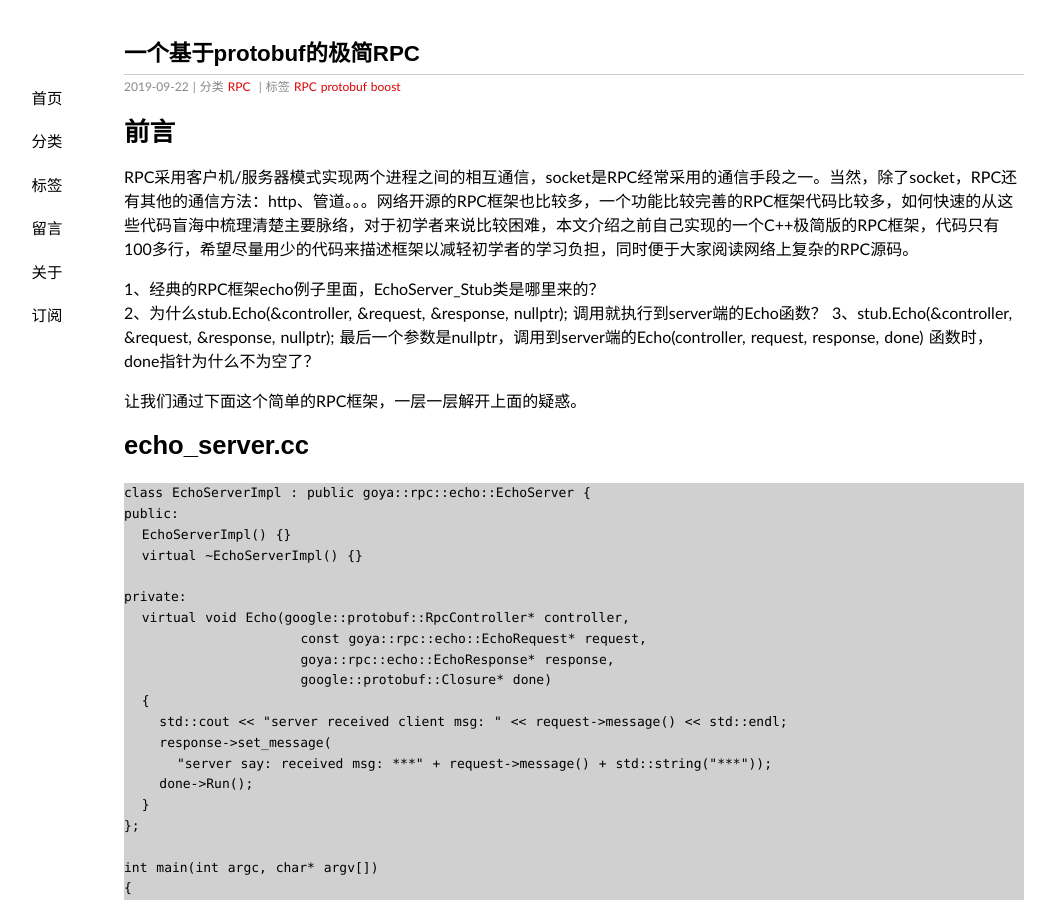
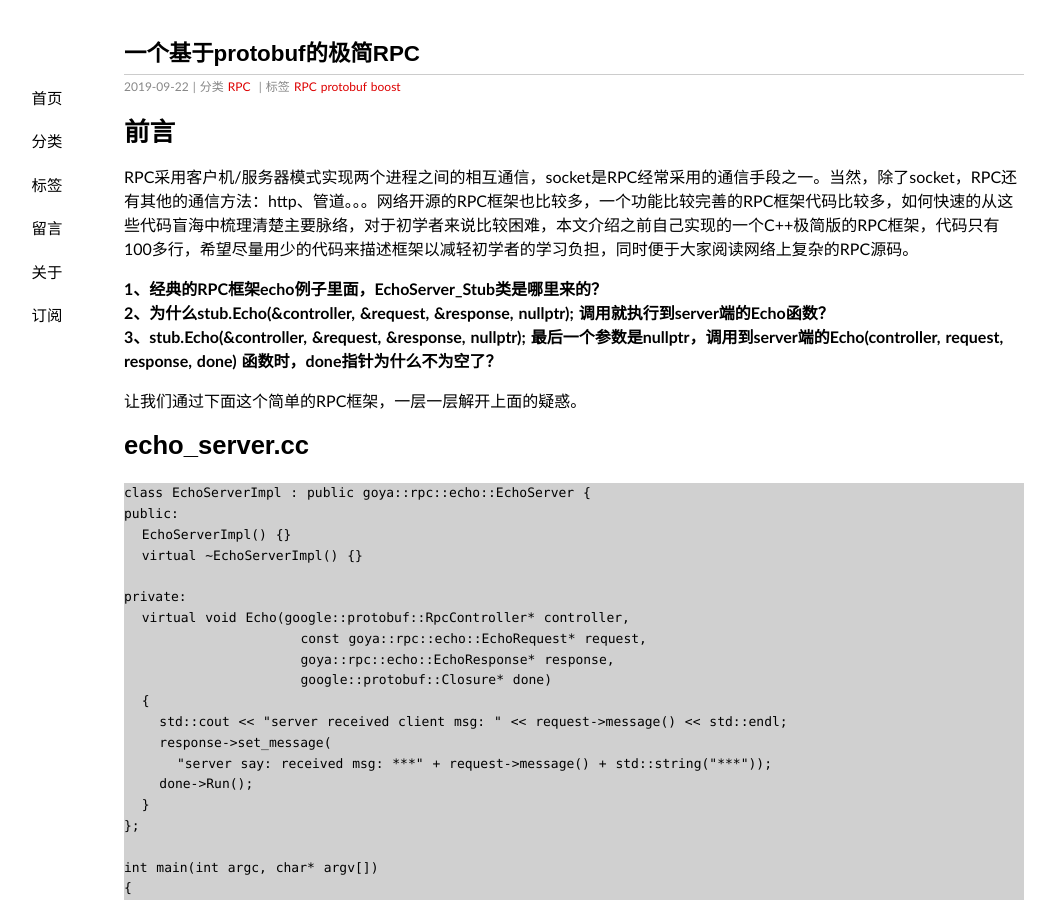
Before and after one commit to goyas/goyas.github.io, a Jekyll site: the page built from _posts/2019-09-22-grpc.md, in a window 1280 px wide and 900 px high. Shown: the whole window, without its empty margins (66-1121 px from the left). Built offline with Jekyll 4.4.1, drawn with Linux system fonts in a browser that asks for light colours; some web fonts are replaced.

````diff
--- a/_posts/2019-09-22-grpc.md
+++ b/_posts/2019-09-22-grpc.md
@@ -10,14 +10,11 @@ excerpt: 本文介绍如何使用100多行代码实现一个极简的RPC框架
 # 前言
 RPC采用客户机/服务器模式实现两个进程之间的相互通信，socket是RPC经常采用的通信手段之一。当然，除了socket，RPC还有其他的通信方法：http、管道。。。网络开源的RPC框架也比较多，一个功能比较完善的RPC框架代码比较多，如何快速的从这些代码盲海中梳理清楚主要脉络，对于初学者来说比较困难，本文介绍之前自己实现的一个C++极简版的RPC框架，代码只有100多行，希望尽量用少的代码来描述框架以减轻初学者的学习负担，同时便于大家阅读网络上复杂的RPC源码。
 
-
-1、经典的RPC框架echo例子里面，EchoServer_Stub类是哪里来的？
-2、为什么stub.Echo(&controller, &request, &response, nullptr); 调用就执行到server端的Echo函数？
-3、stub.Echo(&controller, &request, &response, nullptr); 最后一个参数是nullptr，调用到server端的Echo(controller, request, response, done) 函数时，done指针为什么不为空了？
-
+**1、经典的RPC框架echo例子里面，EchoServer_Stub类是哪里来的？**
+**2、为什么stub.Echo(&controller, &request, &response, nullptr); 调用就执行到server端的Echo函数？**
+**3、stub.Echo(&controller, &request, &response, nullptr); 最后一个参数是nullptr，调用到server端的Echo(controller, request, response, done) 函数时，done指针为什么不为空了？**
 
 让我们通过下面这个简单的RPC框架，一层一层解开上面的疑惑。
-
 
 # echo_server.cc
 ```
````
